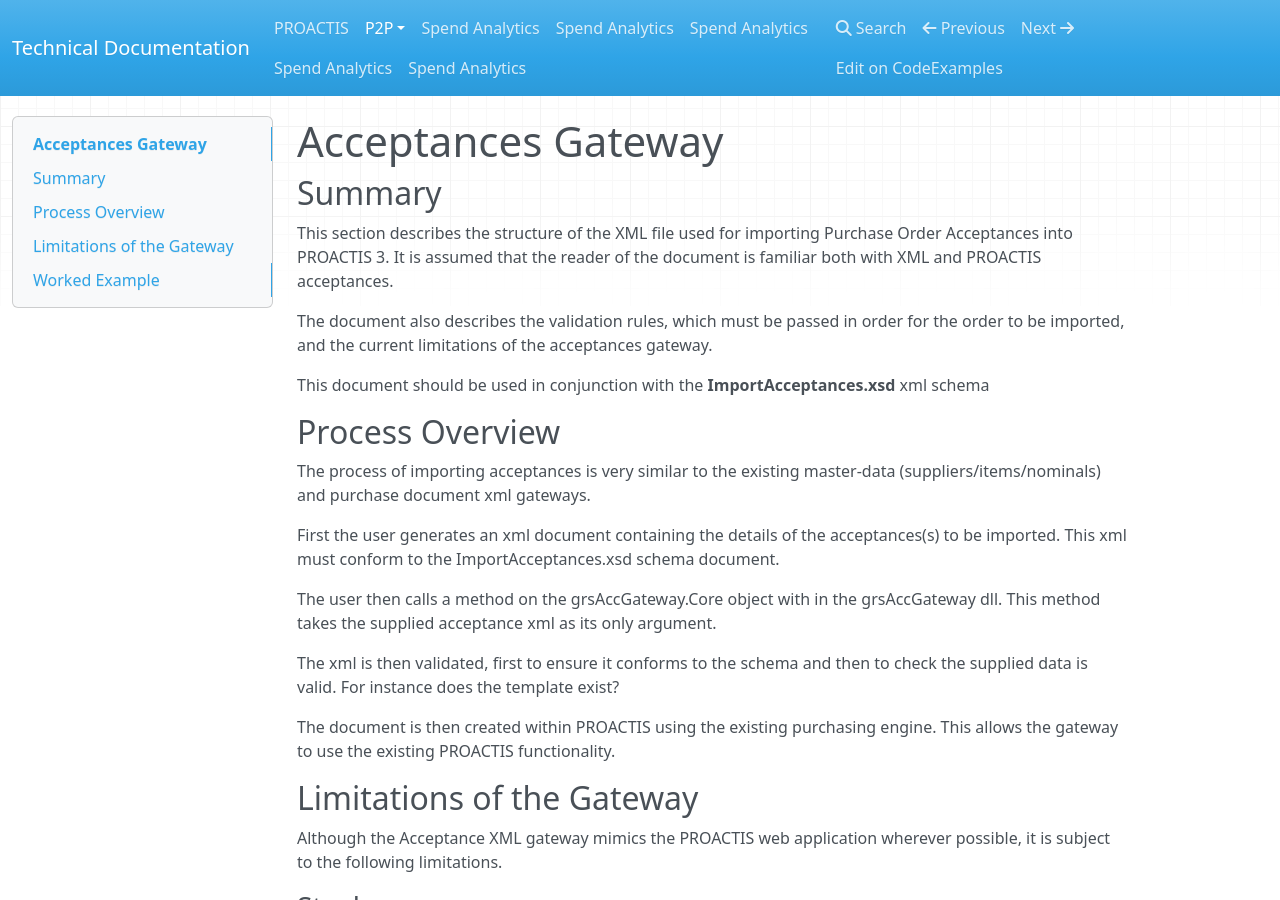
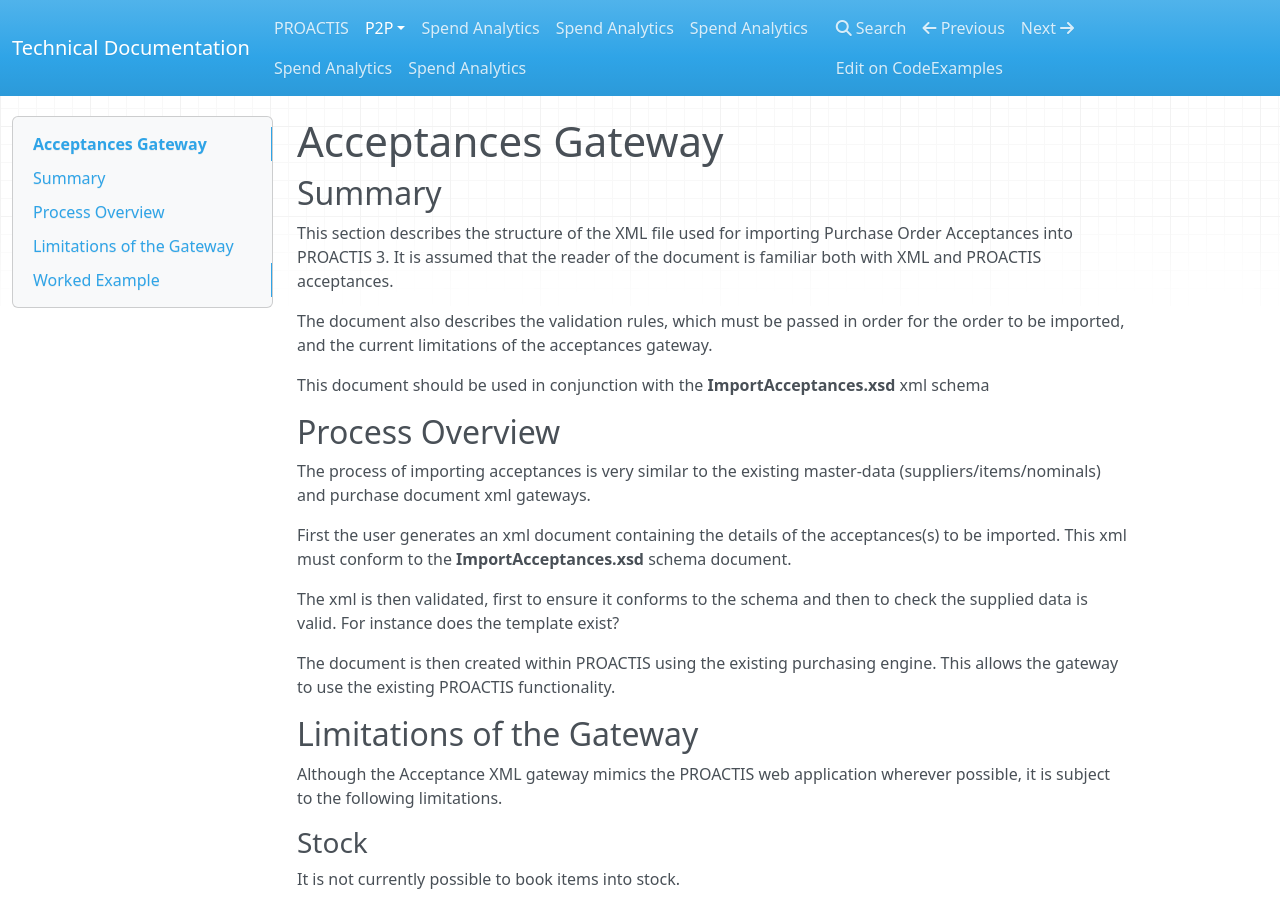
Before and after one commit to proactis-documentation/documentation-source, an MkDocs documentation site: the page built from docs/p2p/acceptanceGateway.md, in a window 1280 px wide and 900 px high. Built offline with MkDocs 1.6.1, drawn with Linux system fonts in a browser that asks for light colours; nearby versions of some CDN libraries; old or Windows-style settings are respelled for this version of MkDocs; some of the changed text lies outside the part shown.

Commit message:
acceptanceGateway

````diff
--- a/docs/p2p/acceptanceGateway.md
+++ b/docs/p2p/acceptanceGateway.md
@@ -12,9 +12,7 @@
 
 The process of importing acceptances is very similar to the existing master-data (suppliers/items/nominals) and purchase document xml gateways.
 
-First the user generates an xml document containing the details of the acceptances(s) to be imported.  This xml must conform to the ImportAcceptances.xsd schema document.
-
-The user then calls a method on the grsAccGateway.Core object with in the grsAccGateway dll.  This method takes the supplied acceptance xml as its only argument.
+First the user generates an xml document containing the details of the acceptances(s) to be imported.  This xml must conform to the __ImportAcceptances.xsd__ schema document.
 
 The xml is then validated, first to ensure it conforms to the schema and then to check the supplied data is valid.  For instance does the template exist?
 
@@ -102,7 +100,7 @@
                          Version="1.0.0" />
 ```
 
-NB: The value of the "AuthenticationMethod" field can be WINDOWS or PROACTIS (which must be expressed in Upper Case).  If this field is missing, the gateway will default to PROACTIS and work as before.
+NB: The value of the __AuthenticationMethod__ field can be WINDOWS or PROACTIS (which must be expressed in Upper Case).  If this field is missing, the gateway will default to PROACTIS and work as before.
 
 ### Acceptances
 
````
